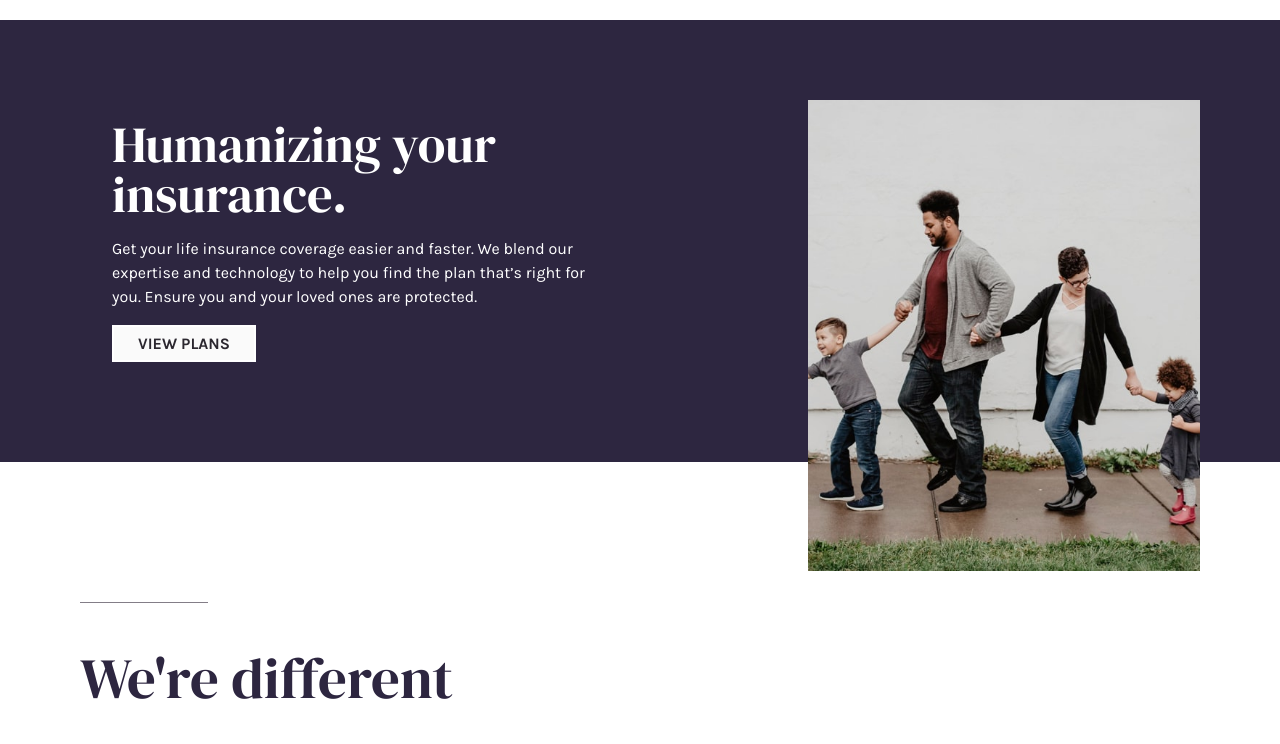
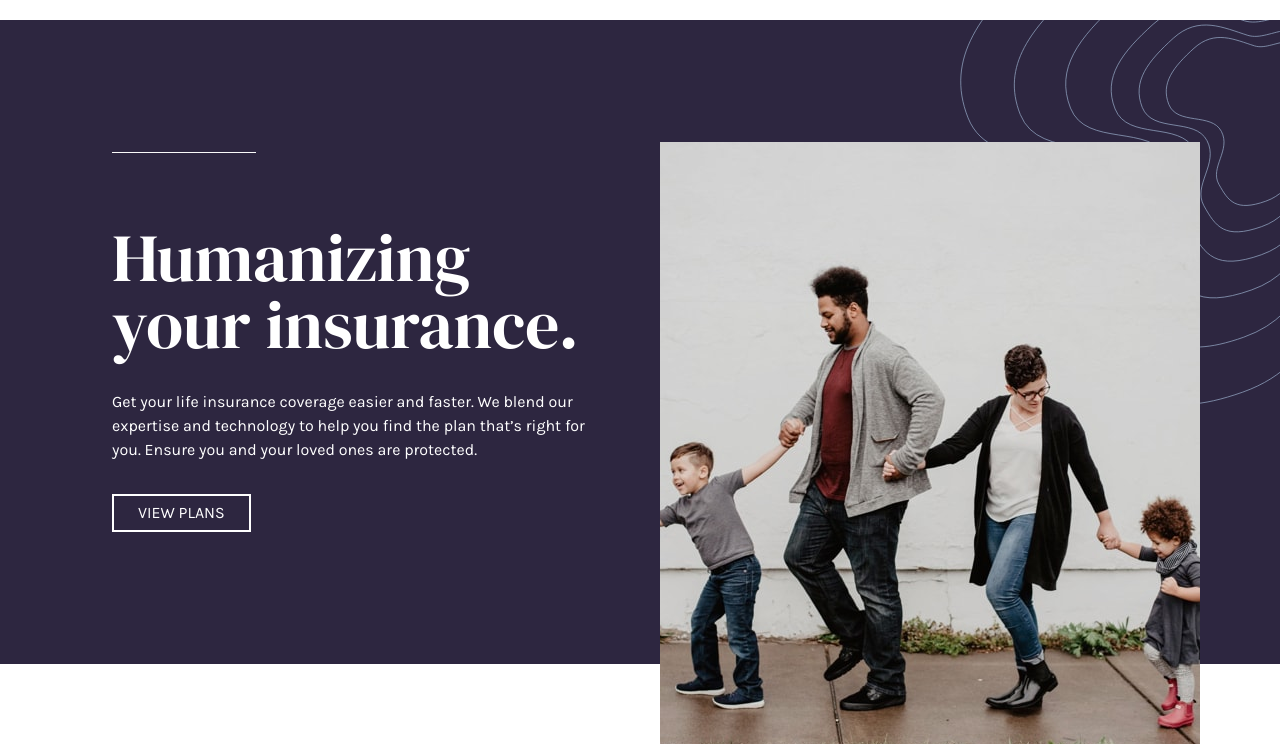
Before and after one commit to OdiriTeddie/fmi-insurance, a website built with Vite: page index.html in a window 1280 px wide. Shown: the part 56-800 px from the top of the page. Built offline with nearby package versions, Linux system fonts and the light colour scheme.

Commit message:
fix - fixed showcase title, features section top padding, showcase duplicate image

```diff
--- a/index.html
+++ b/index.html
@@ -7,7 +7,7 @@
     <link rel="preconnect" href="https://fonts.googleapis.com">
     <link rel="preconnect" href="https://fonts.gstatic.com" crossorigin>
     <link href="https://fonts.googleapis.com/css2?family=DM+Serif+Display&family=Karla:wght@400;700&display=swap" rel="stylesheet">
-    <title>Vite App</title>
+    <title>Insure</title>
   </head>
   <body>
 
@@ -36,14 +36,14 @@
     <section class="showcase">
       <div class="wrapper grid" data-type='m--full-width' >
 
-        <div class="showcase__content flow-spacer">
+        <div class="showcase__content flow-spacer flex">
           <h1 class="showcase__content_title">Humanizing your insurance.</h1>
           <p class="showcase__content_paragraph">
             Get your life insurance coverage easier and faster. We blend our expertise
             and technology to help you find the plan that’s right for you. Ensure you
             and your loved ones are protected.
           </p>
-          <a href="#" class="btn" data-type="btn-switch" >View Plans</a>
+          <a href="#" class="btn">View Plans</a>
         </div>
 
         <div class="showcase__img">
--- a/scss/globals/_utilities.scss
+++ b/scss/globals/_utilities.scss
@@ -19,7 +19,6 @@
     border: 2px solid var(--border, hsl(var(--clr-neutral-300)));
     text-transform: uppercase;
     font-size: var(--fs-400);
-    font-weight: var(--fw-400);
 
     &:hover {
         color: hsl(var(--clr-neutral-400));
@@ -49,7 +48,7 @@
         top: 0;
         left: 50%;
         transform: translateX(-50%);
-        width: 8rem;
+        width: 9.5rem;
         height: 0.05rem;
         background-color: hsl(var(--clr-neutral-500));
     }
--- a/scss/styles.scss
+++ b/scss/styles.scss
@@ -50,7 +50,7 @@
         left: 0;
         top: 77px;
         min-height: calc(100vh - 77px);
-        padding-top: 3.3rem;
+        padding-top: 5rem;
 
 
         background-image: url('../images/bg-pattern-mobile-nav.svg');
@@ -73,15 +73,27 @@
         color: hsl(var(--clr-neutral-300));
 
         font-size: var(--fs-500);
+
+        & > li:last-child {
+            width: 100%;
+            display: flex;
+            justify-content: center;
+        }
+
+        li a:not(.btn):hover {
+            color: hsl(var(--clr-neutral-300));
+            text-decoration: underline;
+    }
+
     }
 
     .btn[data-type="accent"]{
         --text: hsl(var(--clr-neutral-300));
         --border: hsl(var(--clr-neutral-300));
-        width: 80%;
         padding-block: 1rem;
         text-align: center;
         font-size: var(--fs-500);
+        width: 80%;
 
         &:hover {
             color: hsl(var(--clr-neutral-400));
@@ -115,6 +127,7 @@
 }
 
 .showcase__content {
+    --spacer: 1.2rem;
     order: 1;
     padding-block: 6.25rem;
     padding-inline: 2rem;
@@ -123,8 +136,10 @@
     background-repeat: no-repeat, no-repeat;
     background-position: top left, bottom -280px right;
 
+    align-items: center;
+
     &_title {
-        font-size: var(--fs-800);
+        font-size: var(--fs-900);
     }
 
     &_paragraph {
@@ -245,31 +260,58 @@
 
 @media(min-width: 48.4em) {
 
-    // Showcase Section
+    ///////////// Showcase Section
 
     .showcase  {
         position: relative;
+        background-image: url('../images/bg-pattern-intro-right-desktop.svg');
+        background-repeat: no-repeat;
+        background-position: top -50px right;
+        background-size: 25%;
+        padding-block: 2rem;
 
         & .wrapper {
             position: relative;
             --wrapper-padding: 3rem;
             grid-template-columns: repeat(2, 1fr );
+            gap: 2rem;
+            justify-content: space-between;
 
-            & > * {
-                width: 100%;
+        }
+    }
+
+    .showcase__content {
+        --spacer: 2rem;
+        order: 0;
+        text-align: left;
+        background-image: none;
+        align-items: flex-start;
+
+        &_title {
+            position: relative;
+            padding-top: 4.5rem;
+
+            &::before {
+                position: absolute;
+                content: '';
+                top: 0;
+                left: 0;
+                width: 9rem;
+                height: 0.09rem;
+                background-color: hsl(var(--clr-neutral-600));
             }
         }
     }
 
     .showcase__img {
         position: absolute;
-        top: 80px;
-
+        top: 90px;
+        right: 0;
         display: flex;
         justify-content: end;
 
         img {
-            width: 35%;
+            width: 100%;
         }
     }
 
@@ -281,23 +323,8 @@
         display: block;
     }
 
-    .showcase__content {
-        order: 0;
-        text-align: left;
-        background-image: none;
-    }
 
-    .btn[data-type = "btn-switch"] {
-        color: hsl(var(--clr-neutral-400));
-        background-color: hsl(var(--clr-neutral-600));
-
-        &:hover {
-            background: transparent;
-        }
-    }
-
-
-    // Features Section
+    ////////////// Features Section
 
     .section-title {
         text-align: left;
@@ -307,6 +334,10 @@
             transform: translateX(0);
         }
 
+    }
+
+    .features{
+        padding-top: 10rem;
     }
 
     .features__list {
@@ -344,3 +375,10 @@
         justify-content: space-between;
     }
 }
+
+
+@media(min-width: 71.25em) {
+      .features{
+        padding-top: 15rem;
+    }
+}
```
